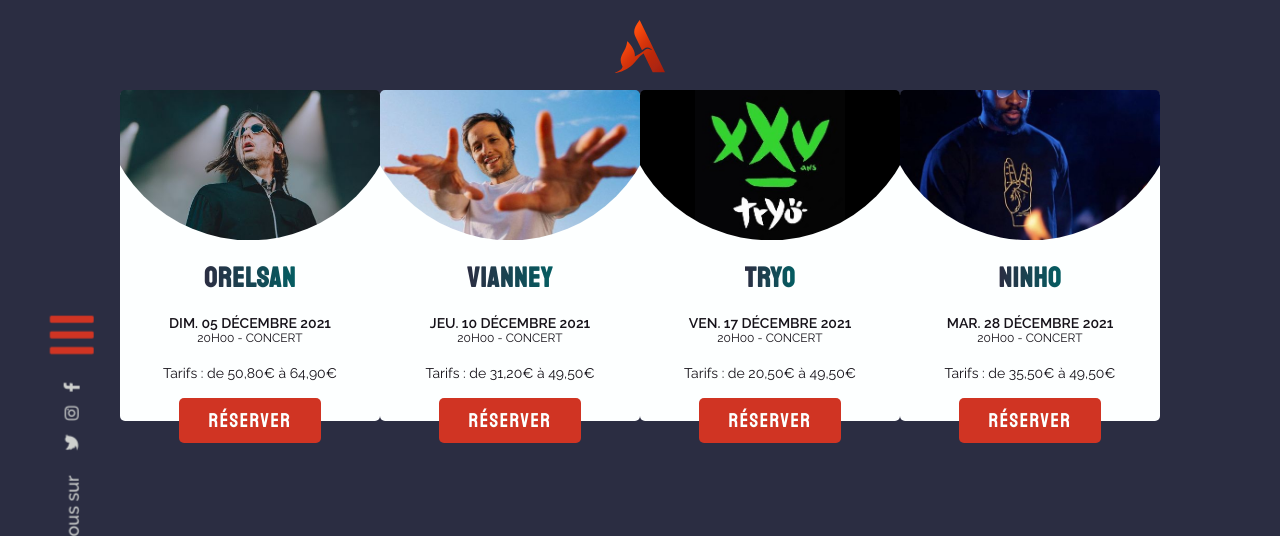
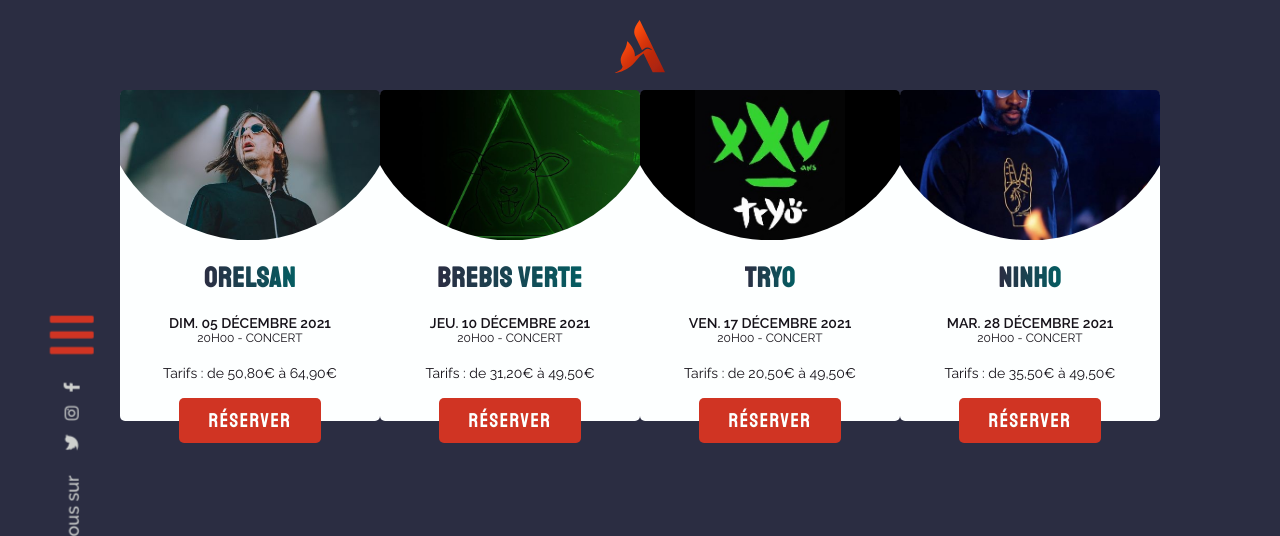
Before and after one commit to tmiia/Accor-Arena-TeamWork, a Jekyll site: the page built from _pages/index.html, in a window 1280 px wide and 900 px high, scrolled down 2947 px, cut to the strip 0-536 px from the top of the window. Built offline with Jekyll 4.4.1, drawn with Linux system fonts in a browser that asks for light colours.

Commit message:
Ajout de Brebis Verte

```diff
--- a/_data/programmation.yml
+++ b/_data/programmation.yml
@@ -7,11 +7,11 @@ programmation_card:
         tarif: de 50,80€ à 64,90€
         img: /assets/media/orelsan.jpg
       - link: #
-        artiste: Vianney
+        artiste: Brebis Verte
         date: Jeu. 10 Décembre 2021
         heure: 20h00 - Concert
         tarif: de 31,20€ à 49,50€
-        img: /assets/media/vianney.jpg
+        img: /assets/media/brebis.jpg
       - link: #
         artiste: Tryo
         date: Ven. 17 Décembre 2021
```
Also changed, not shown: assets/media/brebis.jpg (added).
